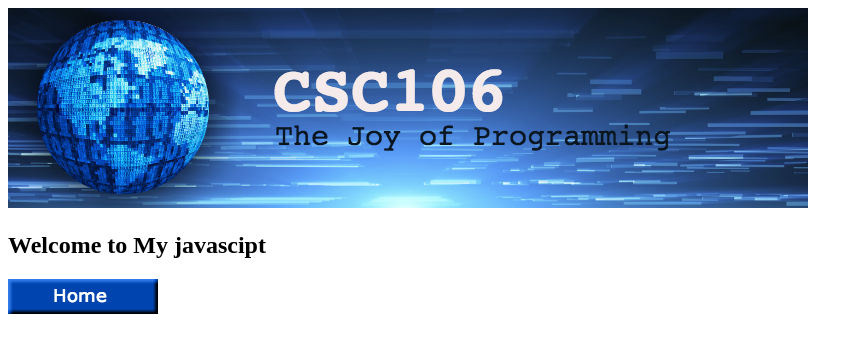
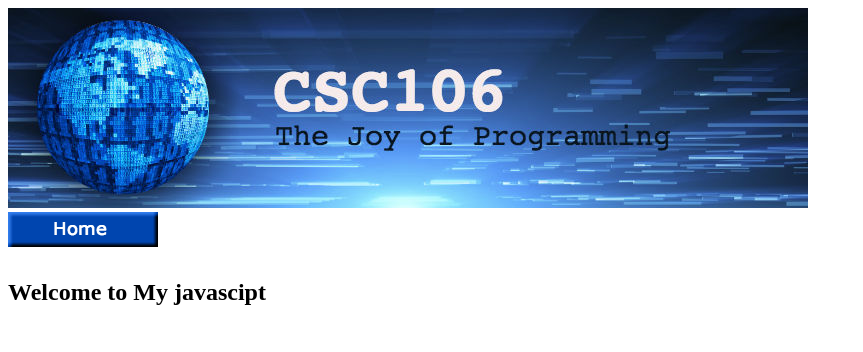
Before and after one commit to Venxtai/Venxtai.github.io, a plain HTML site: page javascript.html in a window 1280 px wide. Shown: the whole page, without its empty margins (0-863 px from the left). Drawn offline with Linux system fonts and the light colour scheme.

Commit message:
Update javascript.html

```diff
--- a/javascript.html
+++ b/javascript.html
@@ -7,9 +7,14 @@
     <body>
 
     <img src="CSC 106 Banner.jpg" alt="banner" > <br>
+        <table>
+            <td><tr> <a href="index.html"> <img src ="home.png"> </a>
+           </tr></td>
 
-   <h2> <strong> Welcome to My javascipt </strong> </h2>
-   <a href="index.html"> <img src ="home.png"> </a>
+        </table>
+
+        <h2> <strong> Welcome to My javascipt </strong> </h2>
+
 
     </body>
 </html>
```
